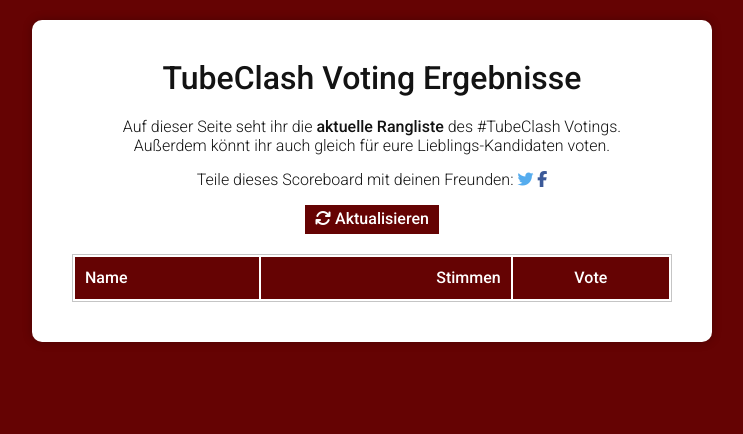
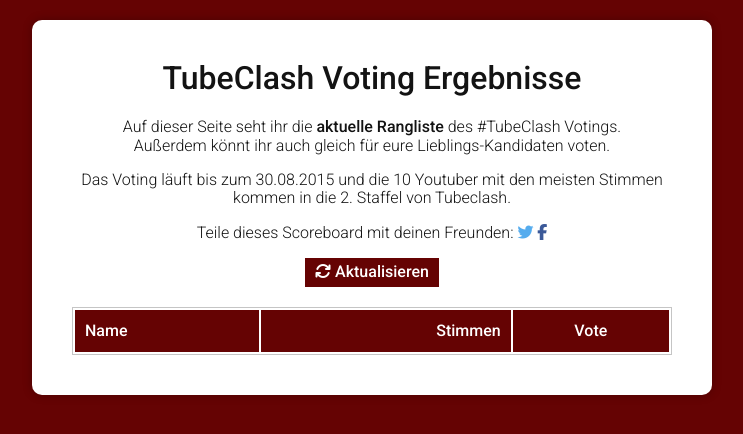
Before and after one commit to bahuma/tubeclash, a website: page index.html in a window 1280 px wide. Shown: the whole page, without its empty margins (268-1011 px from the left). Drawn offline with nearby package versions, Linux system fonts and the light colour scheme; no server answers.

Commit message:
Added info about the voting rules

```diff
--- a/index.html
+++ b/index.html
@@ -32,6 +32,7 @@
 
         <h1 class="title">TubeClash Voting Ergebnisse</h1>
         <p>Auf dieser Seite seht ihr die <strong>aktuelle Rangliste</strong> des #TubeClash Votings.<br>Außerdem könnt ihr auch gleich für eure Lieblings-Kandidaten voten.</p>
+        <p>Das Voting läuft bis zum 30.08.2015 und die 10 Youtuber mit den meisten Stimmen kommen in die 2. Staffel von Tubeclash.</p>
         <p class="share-hint">Teile dieses Scoreboard mit deinen Freunden:
         <a href="https://twitter.com/intent/tweet?url=http%3A%2F%2Fbit.ly%2Ftubeclash-voting" target="_blank"><i class="fa fa-twitter" style="color: #55acee"></i></a>
         <a href="https://www.facebook.com/sharer/sharer.php?u=http%3A%2F%2Fbit.ly%2Ftubeclash-voting" target="_blank"><i class="fa fa-facebook" style="color: #3b5998"></i></a>
```
Also changed, not shown: 1 other file.
